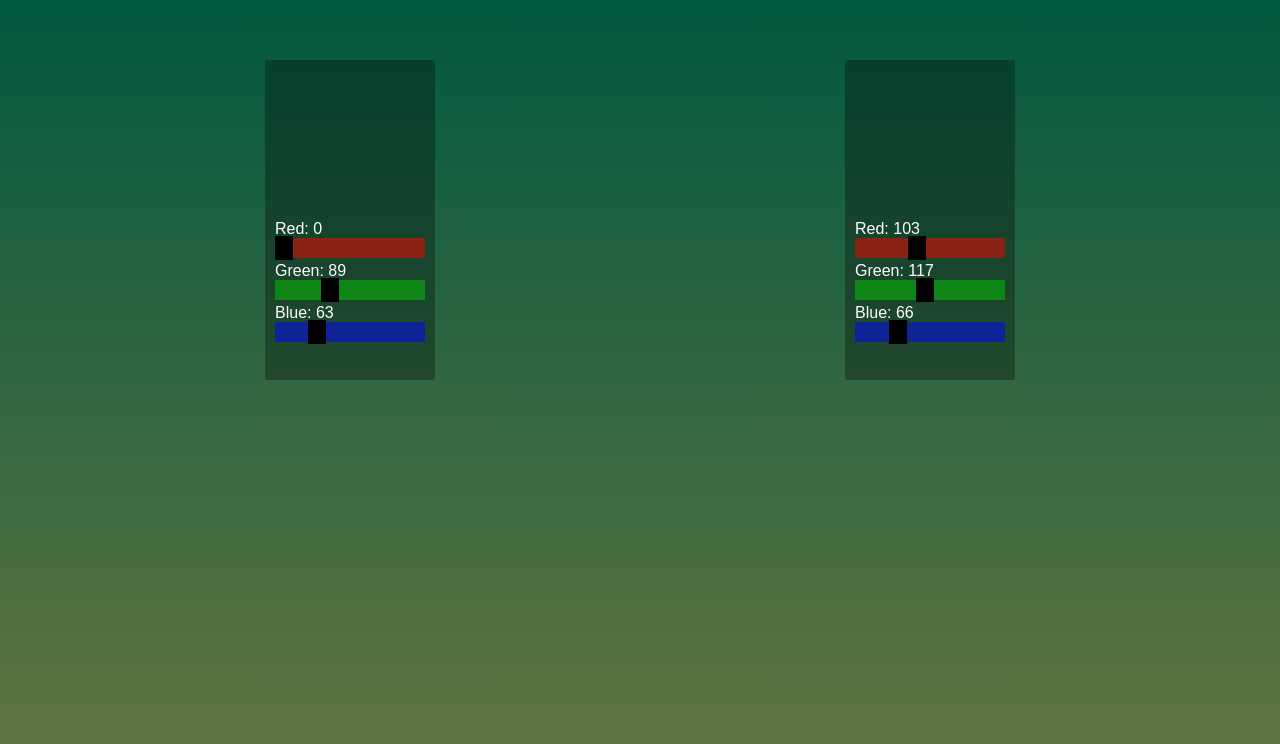
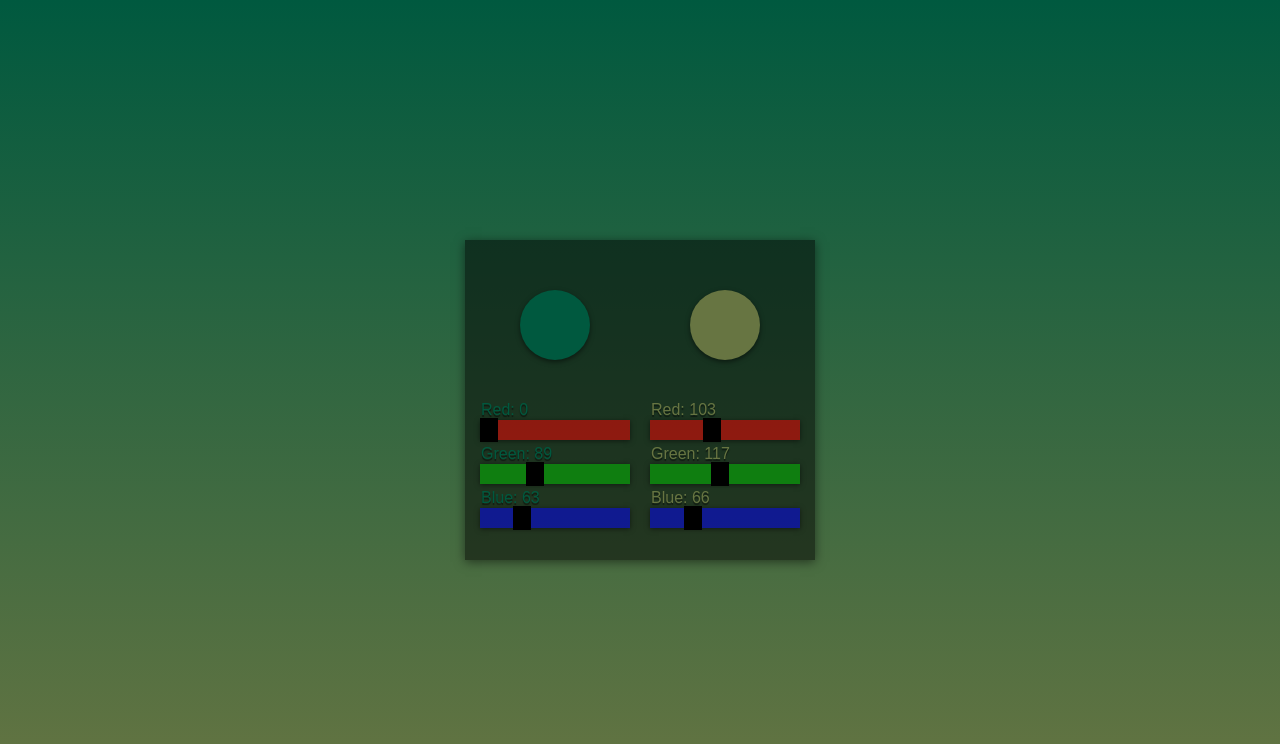
Before and after one commit to eidanrones/Gradient-range-sliders, a plain HTML site: page index.html in a window 1280 px wide. Drawn offline with Linux system fonts and the light colour scheme.

Commit message:
Gradient background sliders v0.2

```diff
--- a/index.html
+++ b/index.html
@@ -9,9 +9,12 @@
 </head>
 <body>
 
-<div class="colour">
-  <div class="colour-area"></div>
-  <div id="controls1">
+<div id="colors-container">
+<div class="color">
+  <div class="color-area">
+    <div id="color-sample1" class="color-sample"></div>
+  </div>
+  <div id="controls1" class="color1">
     <p>Red: <span id="value1"></span></p>
     <input class="slider" id="sliderRange1" type="range" min="0" max="255" name="slider1" value="0">
     <p>Green: <span id="value2"></span></p>
@@ -22,9 +25,11 @@
 </div>
 
 <br>
-<div class="colour">
-  <div class="colour-area"></div>
-  <div id="controls2">
+<div class="color">
+  <div class="color-area">
+    <div id="color-sample2" class="color-sample"></div>
+  </div>
+  <div id="controls2" class="color2">
     <p>Red: <span id="value4"></span></p>
     <input class="slider" id="sliderRange4" type="range" min="0" max="255" name="slider4" value="103">
     <p>Green: <span id="value5"></span></p>
@@ -33,7 +38,7 @@
     <input class="slider" id="sliderRange6" type="range" min="0" max="255" name="slider6" value="66">
   </div>
 </div>
-
+</div>
 
 
 
--- a/style.css
+++ b/style.css
@@ -23,7 +23,8 @@ body {
   box-sizing: border-box;
   display: flex;
   justify-content: space-evenly;
-  padding: 60px;
+  align-items: center;
+
 }
 
 .slider {
@@ -37,14 +38,17 @@ body {
 
 #sliderRange1, #sliderRange4 {
   background: rgba(255,0,00,0.5);
+  box-shadow: 0px 1px 5px rgba(0,0,0,0.5);
 }
 
 #sliderRange2, #sliderRange5 {
   background: rgba(0,200,0,0.5);
+  box-shadow: 0px 1px 5px rgba(0,0,0,0.5);
 }
 
 #sliderRange3, #sliderRange6 {
   background: rgba(0,0,255,0.5);
+  box-shadow: 0px 1px 5px rgba(0,0,0,0.5);
 }
 
 .slider::-webkit-slider-thumb {
@@ -58,13 +62,22 @@ body {
   }
 
   p {
-  color: white;
   width: 150px;
+  text-shadow: 0px 2px 1px rgba(0,0,0,0.5);
+  padding: 1px;
   }
 
-.colour {
+.color1 {
+  color: rgba(var(--slider1), var(--slider2), var(--slider3),1);
+}
+
+.color2 {
+  color: rgba(var(--slider4), var(--slider5), var(--slider6),1);
+}
+
+.color {
   height: 300px;
-  background: rgba(0,0,0,0.3);
+  background: rgba(0,0,0,0.0);
   width: 150px;
   height: 300px;
   border-radius: 3px;
@@ -76,6 +89,40 @@ body {
 
 }
 
-.colour-area {
+.color-area {
   height: 50%;
+  display: flex;
+  justify-content: center;
+  align-items: center;
 }
+
+.color-sample {
+  height: 70px;
+  width: 70px;
+  border-radius: 100px;
+}
+
+.color-sample {
+  height: 70px;
+  width: 70px;
+  border-radius: 100px;
+  box-shadow: 0px 2px 5px rgba(0,0,0,0.5);
+}
+
+#color-sample1 {
+  background: rgba(var(--slider1), var(--slider2), var(--slider3),1);
+}
+
+#color-sample2 {
+  background: rgba(var(--slider4), var(--slider5), var(--slider6),1);
+}
+
+#colors-container {
+  display: flex;
+  width: 350px;
+  margin: 5px;
+  align-items: center;
+  justify-content: center;
+  background: rgba(0,0,0,0.5);
+  box-shadow: 0px 2px 10px rgba(0,0,0,0.5);
+}
```
Also changed, not shown: 1 other file.
